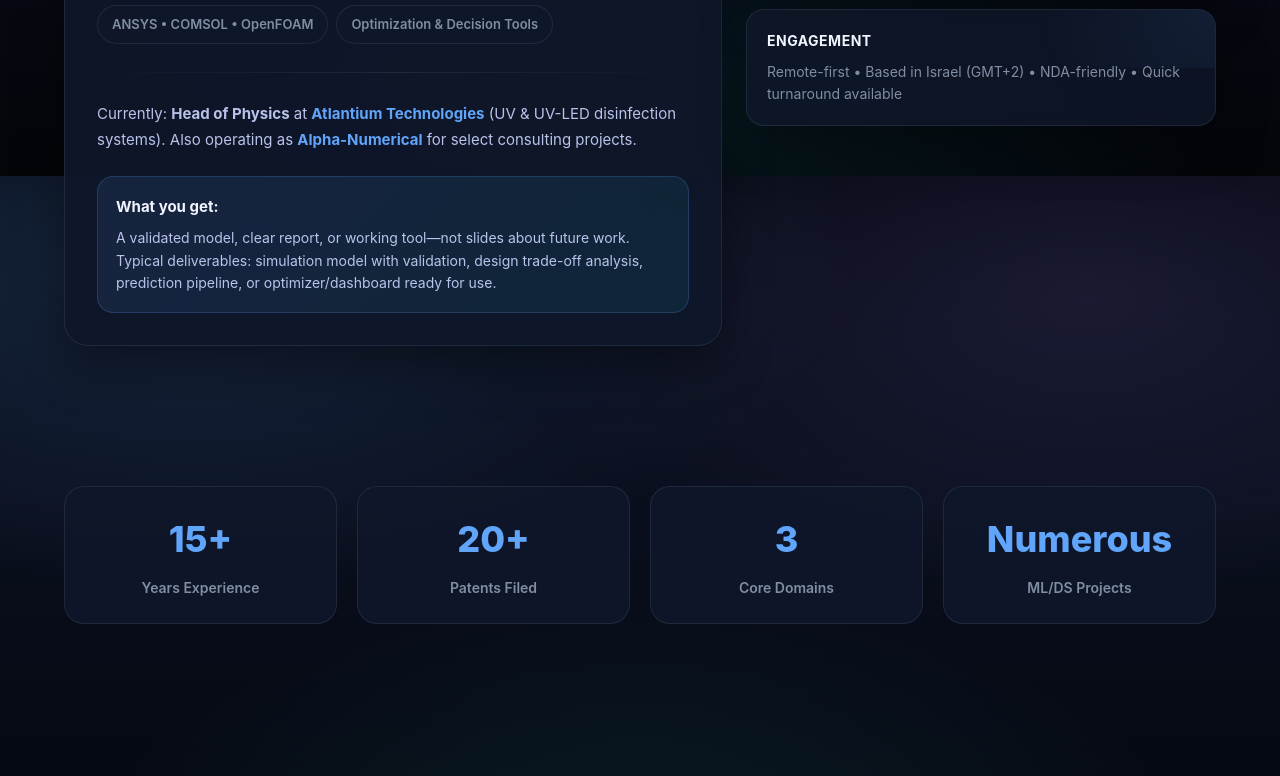
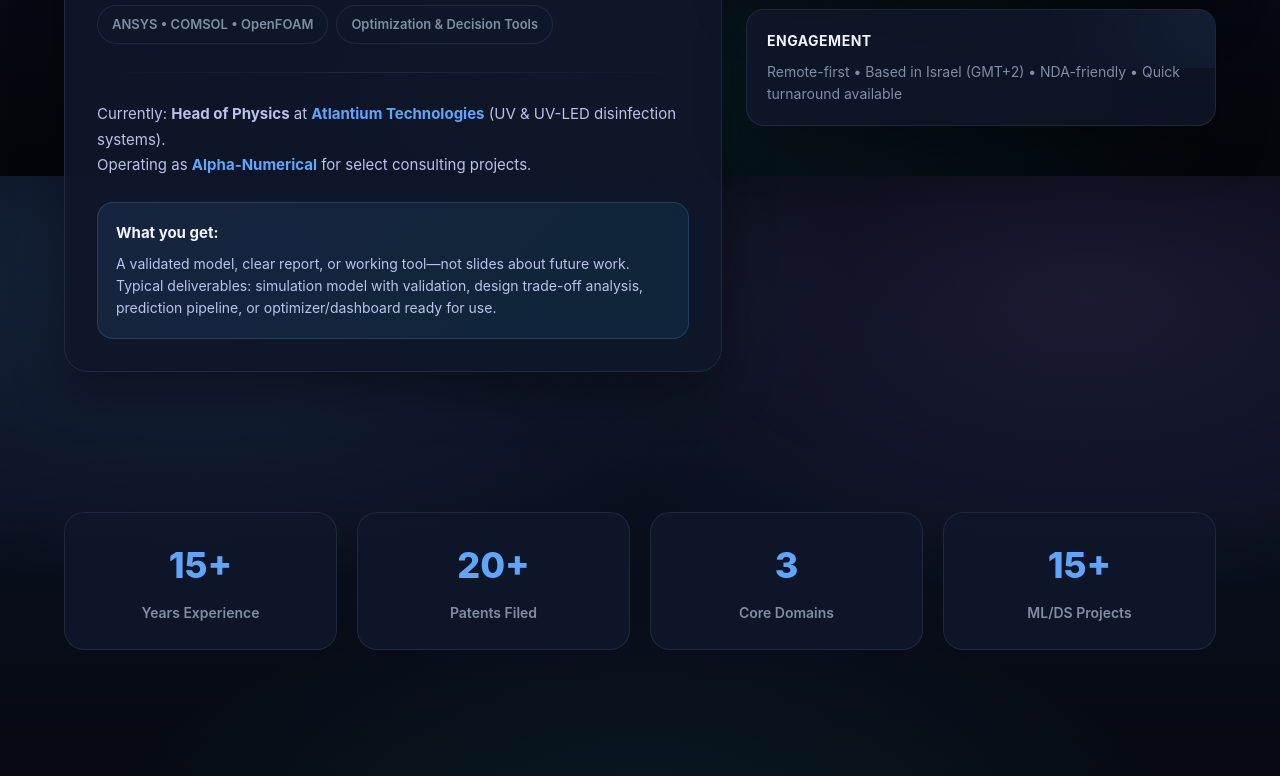
Before and after one commit to kertser/kertser.github.io, a plain HTML site: page index.html in a window 1280 px wide. Shown: the part 624-1400 px from the top of the page. Drawn offline with Linux system fonts and the light colour scheme.

Commit message:
Refine role description and update project statistics
Updated the description of current roles and adjusted project count.

```diff
--- a/index.html
+++ b/index.html
@@ -1004,7 +1004,7 @@
             <div class="divider"></div>
 
             <p class="current-role">
-              Currently: <strong>Head of Physics</strong> at <span class="org">Atlantium Technologies</span> (UV & UV-LED disinfection systems). Also operating as <span class="org">Alpha-Numerical</span> for select consulting projects.
+              Currently: <strong>Head of Physics</strong> at <span class="org">Atlantium Technologies</span> (UV & UV-LED disinfection systems). <br>Operating as <span class="org">Alpha-Numerical</span> for select consulting projects.
             </p>
 
             <div class="value-prop">
@@ -1059,7 +1059,7 @@
             <div class="stat-label">Core Domains</div>
           </div>
           <div class="stat-card">
-            <div class="stat-number">Numerous</div>
+            <div class="stat-number">15+</div>
             <div class="stat-label">ML/DS Projects</div>
           </div>
         </div>
```
